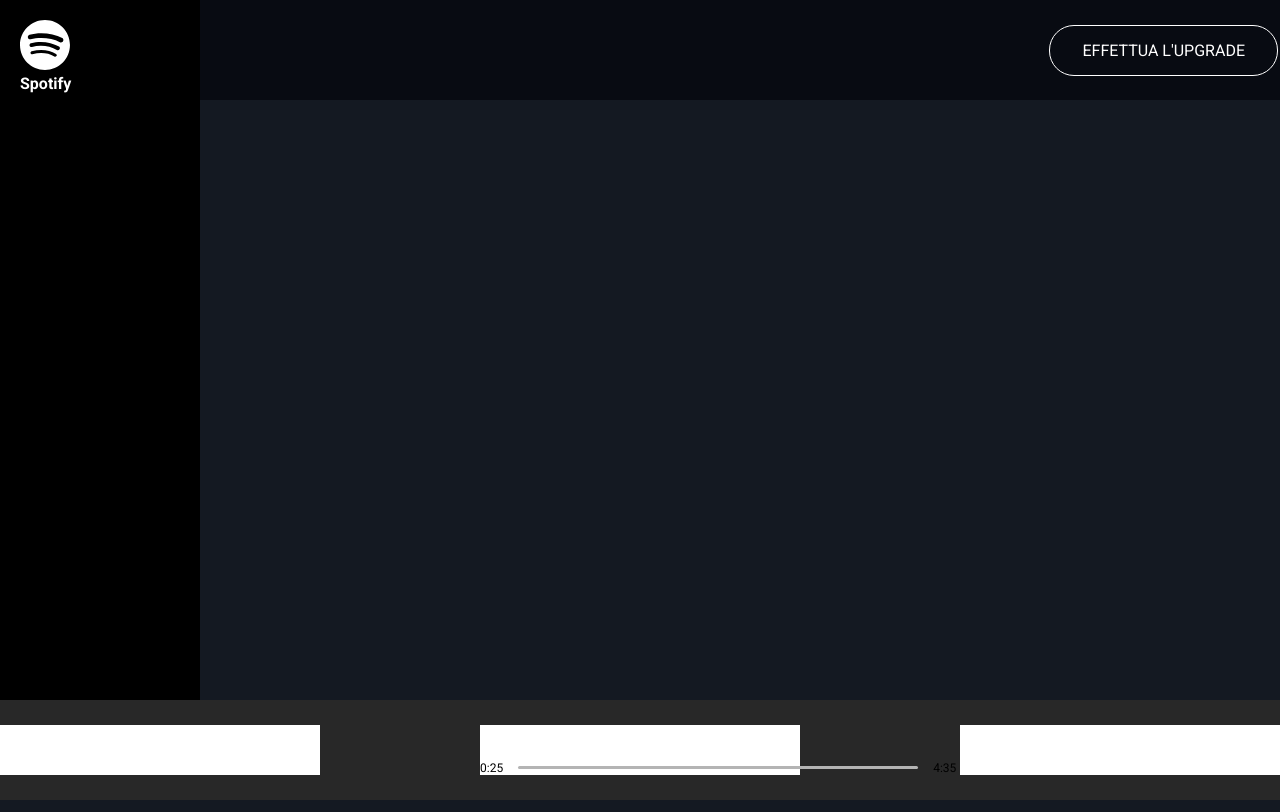
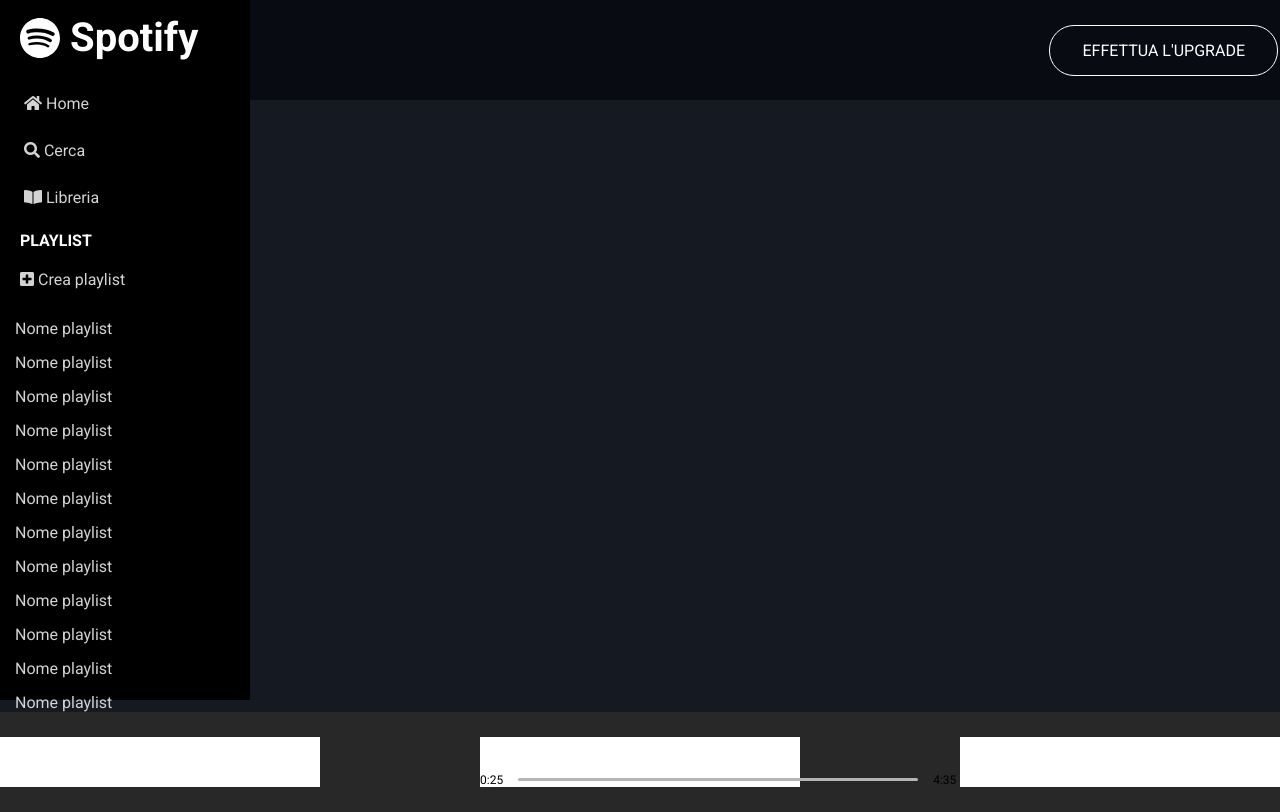
Before and after one commit to CapRex46/html-css-spotifyweb, a plain HTML site: page index.html in a window 1280 px wide. Drawn offline with Linux system fonts and the light colour scheme.

Commit message:
finita sidebar

```diff
--- a/index.html
+++ b/index.html
@@ -18,6 +18,49 @@
                 <div class="logo">
                     <img src="img/logo-small.svg" alt="">
                     <p><b>Spotify</b></p>
+                </div>
+                <div class="personalinfo">
+                    <div class="home">
+                    <a href="" class="button sidebutton">
+                        <i class="fas fa-home"></i>
+                        Home
+                    </a>
+                    </div>
+                    <div class="search">
+                    <a href="" class="button sidebutton">
+                        <i class="fas fa-search"></i>
+                        Cerca
+                    </a>
+                    </div>
+                    <div class="library">
+                    <a href="" class="button sidebutton">
+                        <i class="fas fa-book-open"></i>
+                        Libreria
+                    </a>
+                    </div>
+                </div>
+                <div class="playlist">
+                    <b>PLAYLIST</b>
+                </div>
+                <div class="add-playlist">
+                    <a href="" class="playlistbutton">
+                        <i class="fas fa-plus-square"></i>
+                        Crea playlist
+                    </a>
+                </div>
+                <div class="playlistnames">
+                    <div>Nome playlist</div>
+                    <div>Nome playlist</div>
+                    <div>Nome playlist</div>
+                    <div>Nome playlist</div>
+                    <div>Nome playlist</div>
+                    <div>Nome playlist</div>
+                    <div>Nome playlist</div>
+                    <div>Nome playlist</div>
+                    <div>Nome playlist</div>
+                    <div>Nome playlist</div>
+                    <div>Nome playlist</div>
+                    <div>Nome playlist</div>
                 </div>
             </div>
         </div>
--- a/syle.css
+++ b/syle.css
@@ -21,16 +21,68 @@ body{
 .sidebar{
     display: inline-block;
     height: calc(100vh - 100px);
-    width: 200px;
+    width: 250px;
     background-color: black;
 }
 
 .sideinfo{
-    width: 150px;
+    width: 200px;
+    color: lightgray;
 }
 
 .sideinfo p{
     color: white;
+    margin: 10px;
+}
+.personalinfo{
+    display: flex;
+    align-items: flex-start;
+    flex-direction: column;
+    margin-top: 30px;
+}
+
+.home, .search, .library{
+    color: white;
+    margin-top: 10px;
+}
+
+.playlist{
+    width: 250px;
+    margin-top: 15px;
+    margin-left: 0px;
+    padding-left: 20px;
+    display: flex;
+    align-items: flex-start;
+    flex-direction: column;
+    color: white;
+}
+
+b .playlist{
+    padding-left: 20px;
+}
+
+.add-playlist{
+    display: flex;
+    color: lightgray;
+    align-items: flex-start;
+    flex-direction: column;
+    width: 250px;
+    margin-left: 0px;
+    padding-left: 0px;
+}
+
+.playlistbutton{
+    padding-left: 0px;
+}
+
+.playlistnames{
+    width: 100%;
+    padding: 15px;
+}
+
+.playlistnames div{
+    padding-left: 0px;
+    padding-top: 15px;
 }
 
 .upgrade{
@@ -38,7 +90,7 @@ body{
     align-items: center;
     justify-content: right;
     float: right;
-    width: calc(100% - 200px);
+    width: calc(100% - 250px);
     height: 100px;
     background-color: #080B12;
 }
@@ -54,9 +106,23 @@ footer{
 }
 
 .logo{
+    font-size: 40px;
     margin: 20px;
     width: 150px;
     height: 25px;
+    display: flex;
+    align-items: center;
+}
+
+.logo p{
+    margin-top: 20px;
+}
+
+
+.logo img{
+    display: flex;
+    float: left;
+    padding-top: 10px;
 }
 
 .area{
@@ -97,6 +163,12 @@ footer{
 
 .right{}
 
+
+
+
+
+
+
 /* BUTTONS */
 
 .button{
@@ -125,12 +197,48 @@ footer{
     color: #080B12 ;
 }
 
+.sidebutton{
+    background: black;
+    color: lightgray;
+    transition: .5s;
+    padding: 5px;
+    padding-left: 20px;
+    width: 100%;
+}
 
+.sidebutton:hover{
+    width: 200px;
+    font-size: 20px;
+    font-weight: bold;
+    transition: .5s;
+    border-left: green 5px solid;
+    color: white;
+}
 
+.playlistbutton{
+    background: black;
+    color: lightgray;
+    padding-top: 20px;
+    font-size: 16px;
+    text-decoration: none;
+    padding-left: 20px;
+    margin-left: 0px;
+    transition: .5s;
+}
 
+.playlistbutton:hover{
+    width: 250px;
+    font-size: 20px;
+    font-weight: bold;
+    transition: .5s;
+    color: white;
+}
 
-
-
+.playlistnames div:hover{
+    font-weight: bold;
+    color: white;
+    transition: .2s;
+}
 /* IMAGES */
 
 .logo img{
```
